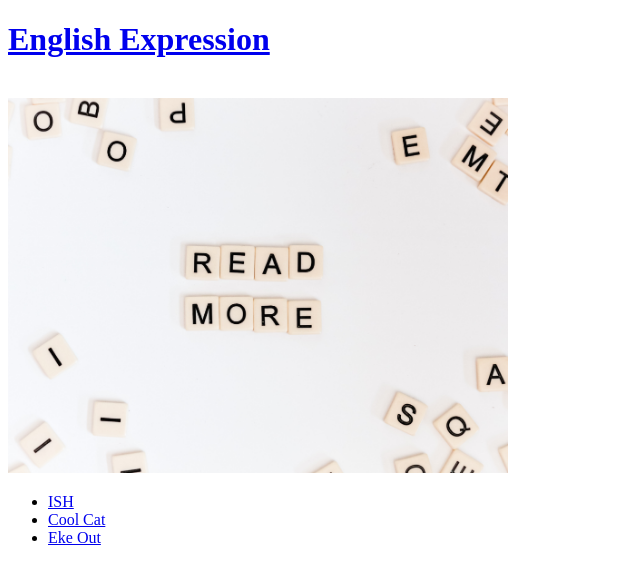
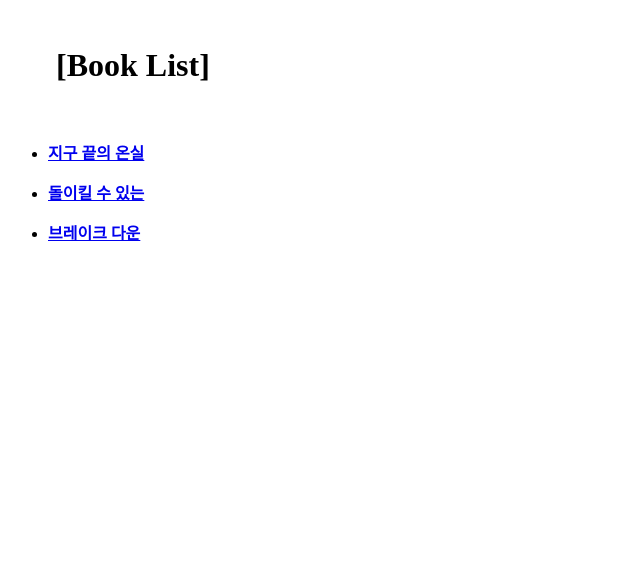
Before and after one commit to 99Cho/99Cho.github.io, a plain HTML site: page index.html in a window 1280 px wide. Shown: the whole page, without its empty margins (0-640 px from the left). Drawn offline with Linux system fonts and the light colour scheme.

Commit message:
Add files via upload
읽은 책 정리

```diff
--- a/index.html
+++ b/index.html
@@ -4,22 +4,19 @@
     <meta charset="UTF-8">
     <meta http-equiv="X-UA-Compatible" content="IE=edge">
     <meta name="viewport" content="width=device-width, initial-scale=1.0">
-    <title>WELCOME</title>
-    <link rel="icon" href="book.png"
-</head>
-    <link rel="icon" href="book.png"
-    <body>
-    <h1><a href="index.html">English Expression</a></h1><br>
-
-    <img src="sincerely-media-vcF5y2Edm6A-unsplash.jpg" width="500">
-    <ul>
-    <li><a href="1.html">ISH</a></li>
-    <li><a href="2.html">Cool Cat</a></li>
-    <li><a href="3.html">Eke Out</a></li>
-    </ul>
+    <title>Book Review</title>
+    <link rel="icon" href="book (1).png">
 
 
+</head>
+<body>
+   <br>
+    <p><h1>&nbsp;&nbsp;&nbsp;&nbsp;&nbsp;&nbsp;[Book List]</h1></p><br>
 
+    <ul><p><li><strong><a href="지구.html">지구 끝의 온실</a></strong></li></p>
+
+    <p><li><strong><a href="돌이.html">돌이킬 수 있는</a></strong></li></p>
+    <p><strong><li><a href="브레.html">브레이크 다운</a></li></strong></p></ul>
 
 </body>
 </html>
```
Also changed, not shown: 돌이.html (added, +12 -0 lines), 브레.html (added, +12 -0 lines), 지구.html (added, +12 -0 lines), book (1).png (added), 돌이킬 수 있는.png (added), 브레이크 다운.png (added), 지구끝.png (added).
